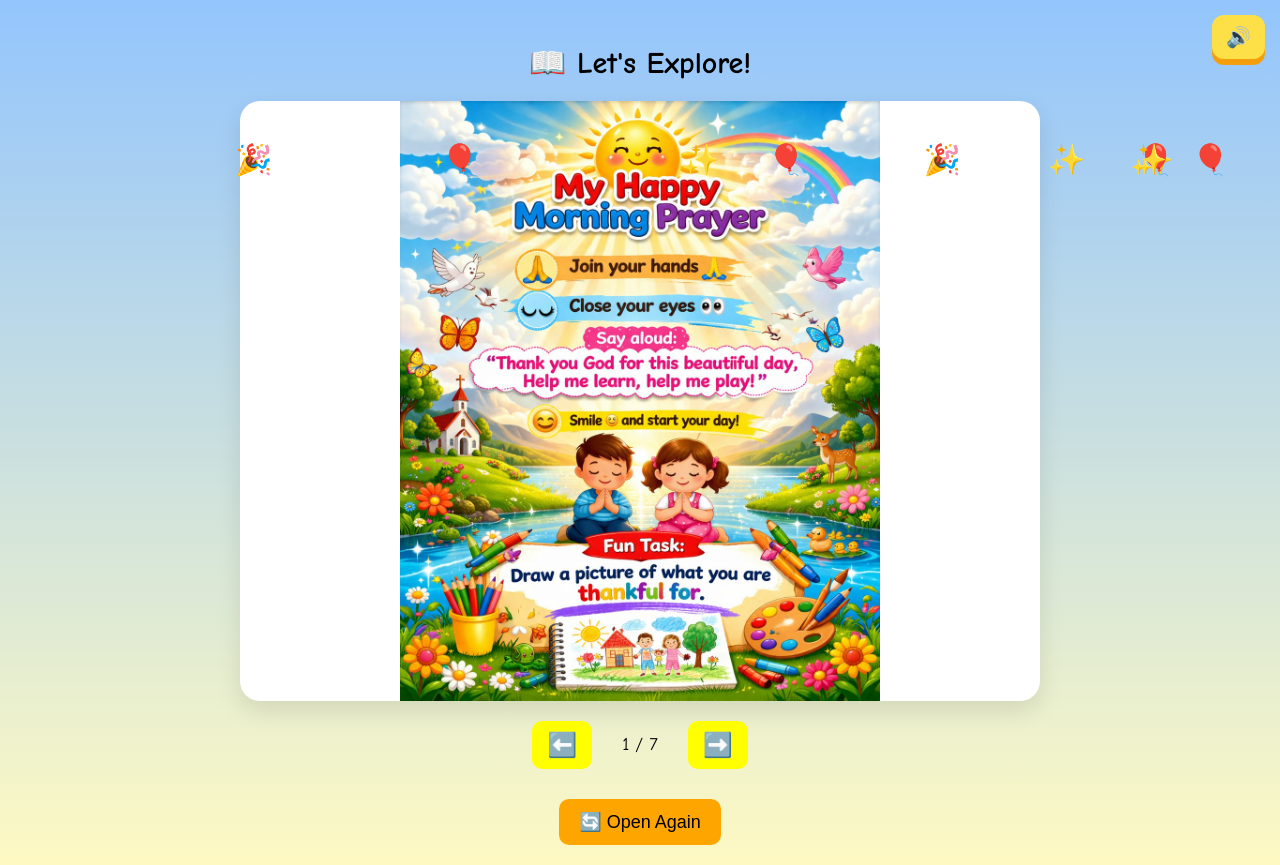
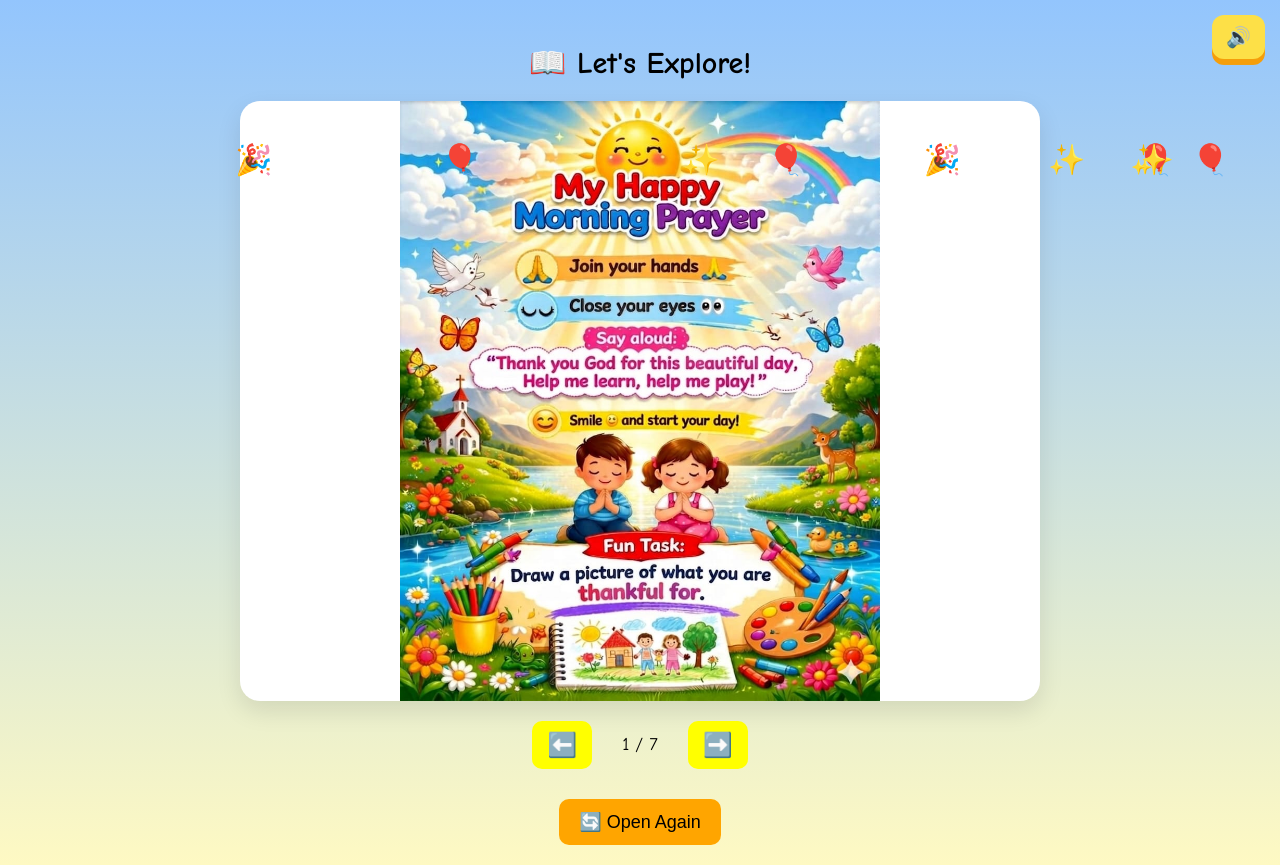
Before and after one commit to bhavanik-jeevanaschool/holiday, a plain HTML site: page grade2/index.html in a window 1280 px wide. Both pictures are taken after a click on the element 640 px from the left and 483 px from the top of the page. Drawn offline with Linux system fonts and the light colour scheme.

Commit message:
Update index.html

```diff
--- a/grade2/index.html
+++ b/grade2/index.html
@@ -44,7 +44,7 @@
 
     <div class="viewer">
 
-        <img id="slide-img" src="activity/1.jpeg">
+        <img id="slide-img" src="activityV2/1.jpeg">
 
     </div>
 
```
